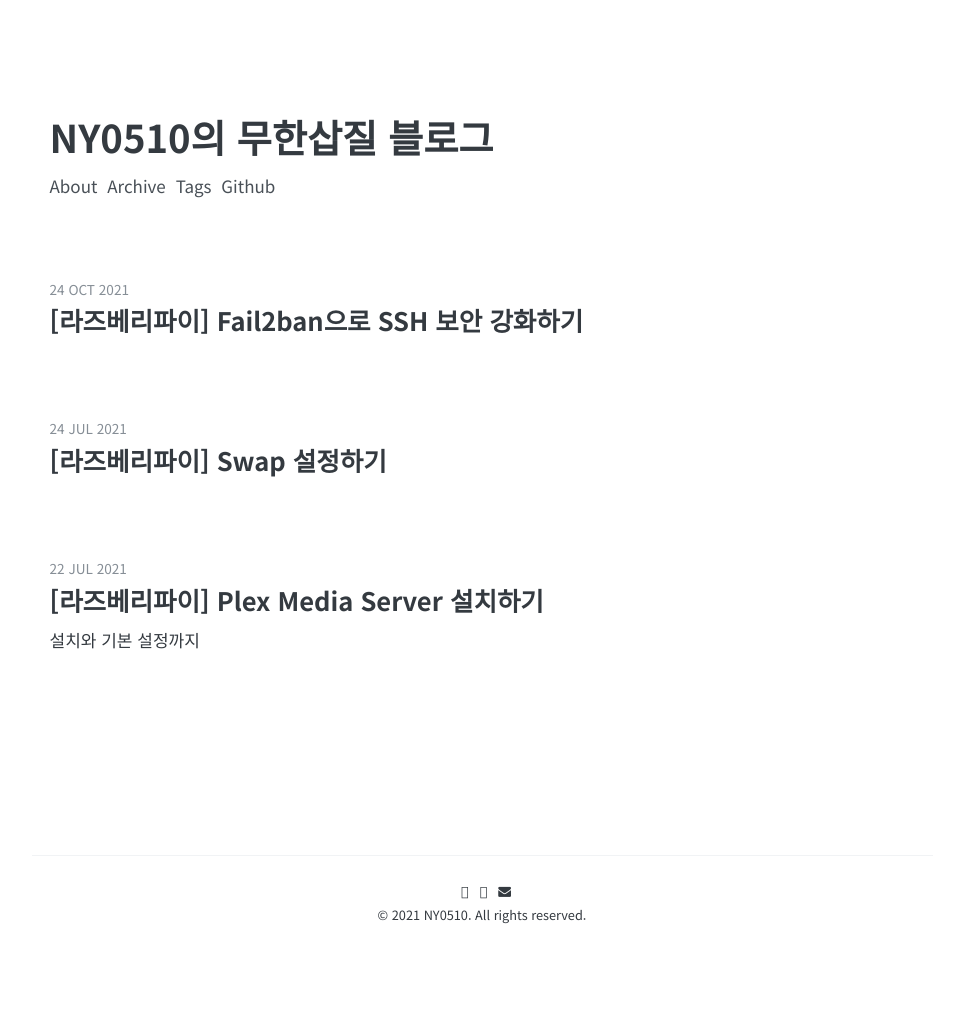
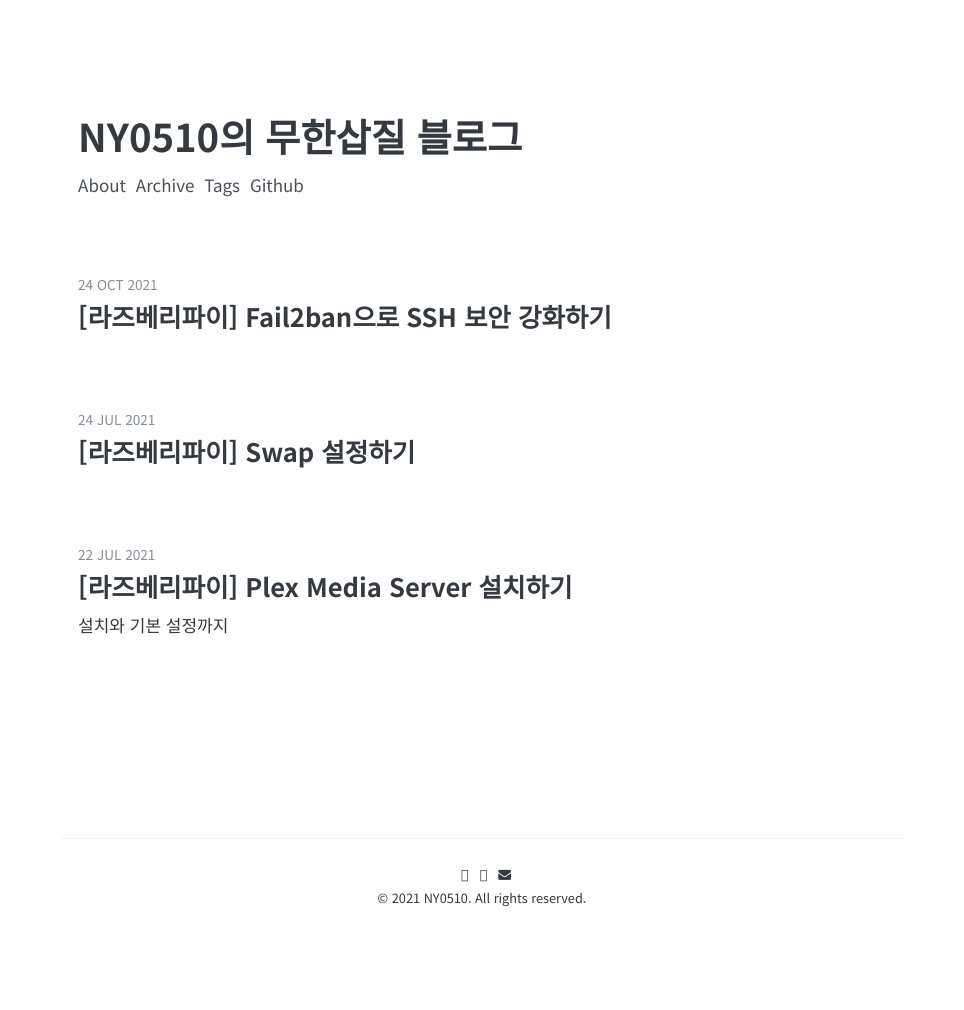
Before and after one commit to NY0510/Blog.old, a Jekyll site: the page built from index.html, in a window 1280 px wide. Shown: the whole page, without its empty margins (158-1122 px from the left). Built offline with Jekyll 4.4.1, drawn with Linux system fonts in a browser that asks for light colours; some web fonts are replaced; the list of posts is cut into pages by our own code.

Commit message:
여백 벼녕

```diff
--- a/_sass/_site.scss
+++ b/_sass/_site.scss
@@ -31,7 +31,7 @@ body {
 }
 
 .content-container {
-	max-width: 55rem;
+	max-width: 51.5rem;
 	padding: 5rem 1rem;
 	margin-left: auto;
 	margin-right: auto;
```
